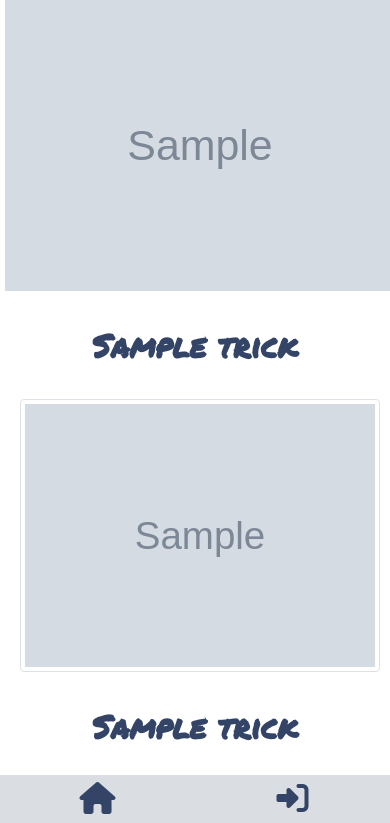
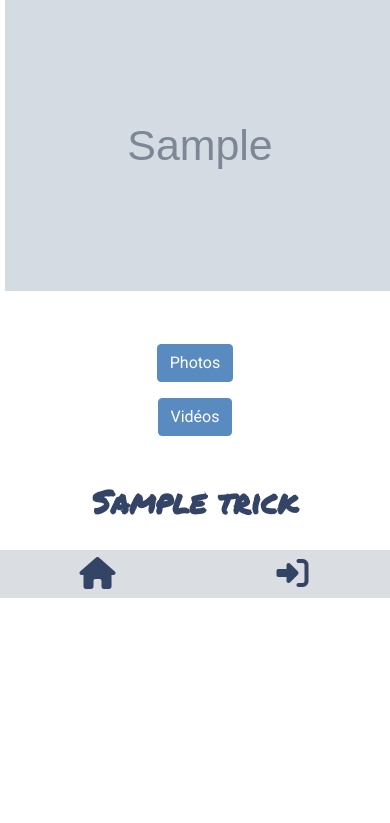
Before and after one commit to CarolineDirat/SnowTricksSymfony5, a Symfony app: template templates/home/trick.html.twig in a window 390 px wide. Shown: the part 184-1007 px from the top of the page. After the commit the page ends 782 px from the top, so only its background shows below. Run offline with Twig, Linux system fonts and the light colour scheme; the template is opened without the code that fills it: most values are stand-ins (such as "Sample title", 1, 10 or a date in 2020); grey boxes marked "Sample" are stand-in pictures; some libraries are stand-ins or nearby versions.

Commit message:
hide pictures and videos on mobile, and add buttons to diplay them

```diff
--- a/public/css/style.css
+++ b/public/css/style.css
@@ -19,6 +19,21 @@ iframe, img {
 
 nav {
     background-color: #dadde1;
+}
+
+.btn.btn-primary {
+    background-color: #5a8bc0;
+    border-color: #5a8bc0;
+}
+
+.btn.btn-primary:hover {
+    background-color: #2576c3;
+    border-color: #2576c3;
+}
+
+.btn-primary.focus, .btn-primary:focus {
+    border-color: #83add8;
+    box-shadow: 0 0 0 .2rem rgba(131, 173, 216, 0.5);
 }
 
 .navbar-brand, h1, h2 {
--- a/templates/home/trick.html.twig
+++ b/templates/home/trick.html.twig
@@ -16,13 +16,14 @@
 			<img src="{{ asset(firstPicture) }}" class="img-fluid" alt="{{ trick.firstPicture.alt }} Image de présentation de Snowtricks"/>
 		</div>
 		<div class="row d-flex">
-			<h2 class="col-sm-12 text-center">{{ trick.name }}</h2>
-			<div class=".d-none .d-sm-block col-sm-12 col-lg-7 col-xl-5 text-center">
+			{# width > 540 px #}
+			<h2 class="d-none d-md-block col-sm-12 text-center">{{ trick.name }}</h2>
+			<div class="d-none d-md-block col-sm-12 col-md-8 col-lg-7 col-xl-5 text-center">
 				{% for picture in trick.pictures %}
 					<img src="{{ asset('uploads/images/200/' ~ picture.filename) }}" alt="{{ picture.alt }} , photo pour illustrer le trick de snowboard {{ trick.name }}" class="img-thumbnail rounded"/>
 				{% endfor %}
 			</div>
-			<div class=".d-none .d-sm-block col-sm-12 col-lg-5 col-xl-7 text-center">
+			<div class="d-none d-md-block col-sm-12 col-md-4 col-lg-5 col-xl-7 text-center">
 				{% for video in trick.videos %}
 					{% if video.service|lower == 'youtube' %}
 						<iframe width="280" height="157" src="https://www.youtube.com/embed/{{ video.code }}" title="Vidéo pour illustrer le trick de snowboard {{ trick.name }}">Vidéo pour illustrer le trick de snowboard</iframe>
@@ -33,7 +34,40 @@
 					{% endif %}
 				{% endfor %}
 			</div>
-			<h2 class="col-sm-12 text-center">{{ trick.name }}</h2>
+			{# width < 540px #}
+			<div class="d-block d-md-none col-12 text-center mt-5">
+				<p>
+					<button class="btn btn-primary" type="button" data-toggle="collapse" data-target="#collapsePictures" aria-expanded="false" aria-controls="collapsePictures">
+						Photos
+					</button>
+				</p>
+				<div class="collapse" id="collapsePictures">
+					{% for picture in trick.pictures %}
+						<img src="{{ asset('uploads/images/200/' ~ picture.filename) }}" alt="{{ picture.alt }} , photo pour illustrer le trick de snowboard {{ trick.name }}" class="img-thumbnail rounded"/>
+					{% endfor %}
+				</div>
+			</div>
+			<div class="d-block d-md-none col-12 text-center">
+				<p>
+					<button class="btn btn-primary" type="button" data-toggle="collapse" data-target="#collapseVideos" aria-expanded="false" aria-controls="collapseVideos">
+						Vidéos
+					</button>
+				</p>
+				<div class="collapse" id="collapseVideos">
+					{% for video in trick.videos %}
+						{% if video.service|lower == 'youtube' %}
+							<iframe width="280" height="157" src="https://www.youtube.com/embed/{{ video.code }}" title="Vidéo pour illustrer le trick de snowboard {{ trick.name }}">Vidéo pour illustrer le trick de snowboard</iframe>
+						{% elseif video.service|lower == 'vimeo' %}
+							<iframe width="280" height="157" src="https://player.vimeo.com/video/{{ video.code }}" title="Vidéo pour illustrer le trick de snowboard {{ trick.name }}"></iframe>
+						{% elseif video.service|lower == 'dailymotion' %}
+							<iframe width="280" height="157" src="https://www.dailymotion.com/embed/video/{{ video.code }}" title="Vidéo pour illustrer le trick de snowboard {{ trick.name }}"></iframe>
+						{% endif %}
+					{% endfor %}
+				</div>
+			</div>
+		</div>
+		<div class="row d-flex">
+			<h2 class="col-md-12 text-center">{{ trick.name }}</h2>
 		</div>
 	</div>
 {% endblock %}
```
